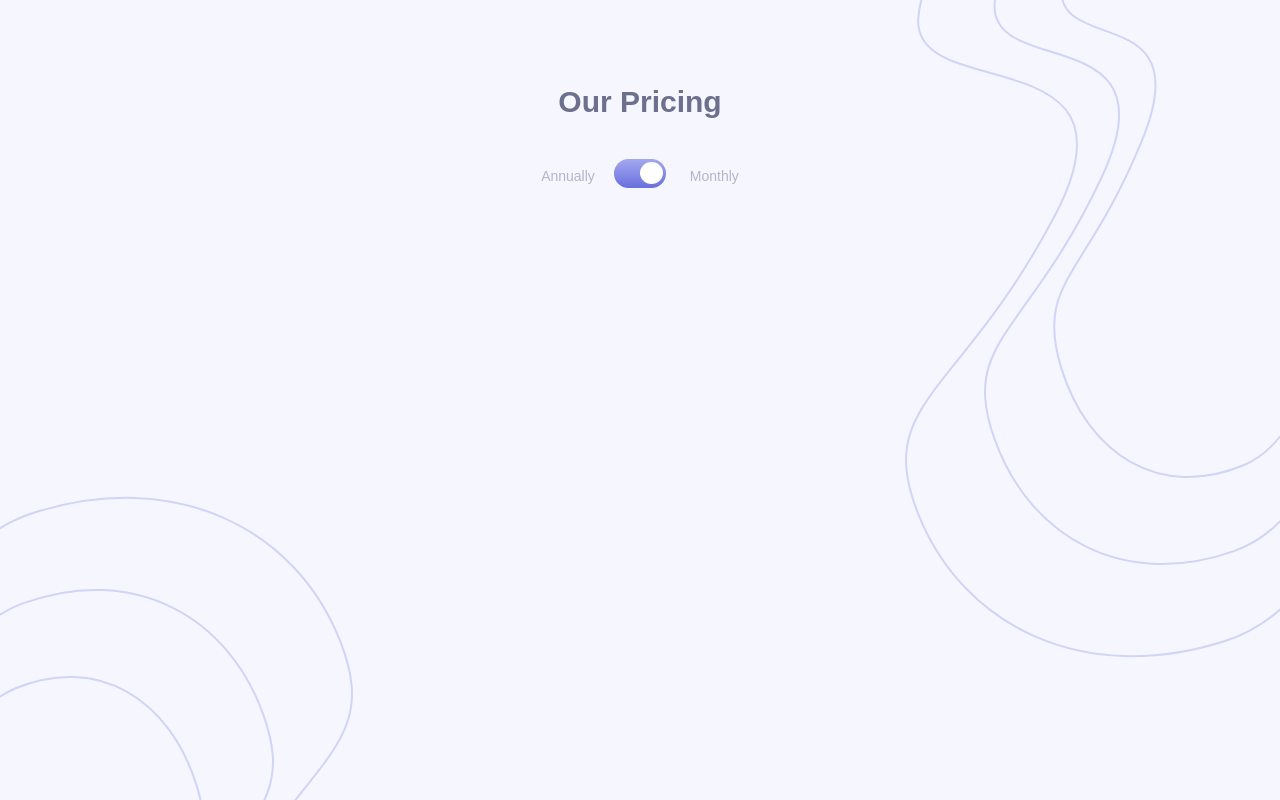
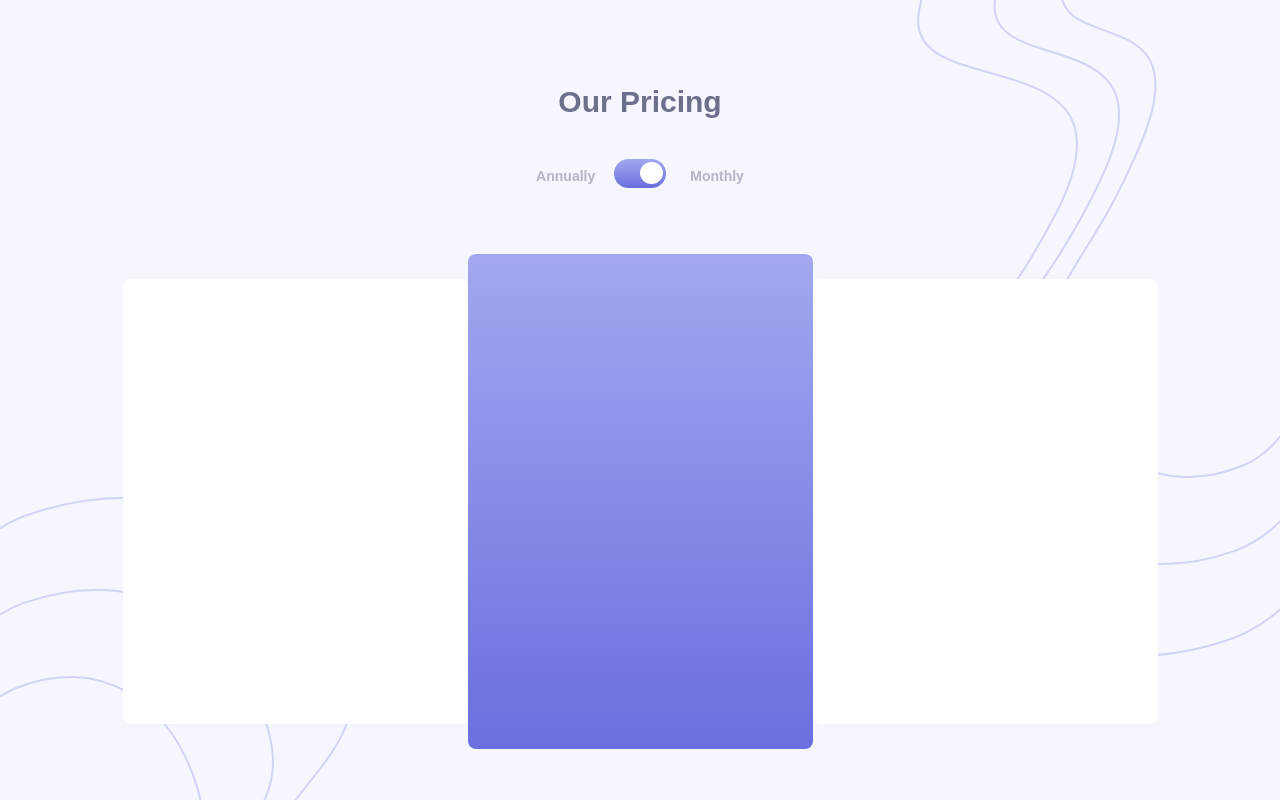
Before and after one commit to John9927/pricing-angular, an Angular app: page / in a window 1280 px wide. Built offline with nearby package versions, Linux system fonts and the light colour scheme.

Commit message:
add structure of the cards

```diff
--- a/src/app/app.component.html
+++ b/src/app/app.component.html
@@ -13,4 +13,14 @@
     </label>
     <span class="container__switch__label__monthly">Monthly</span>
   </div>
+
+  <div class="container__card">
+    <div class="container__card1">
+      <div class="card1"></div>
+    </div>
+    <div class="card2"></div>
+    <div class="container__card3">
+      <div class="card3"></div>
+    </div>
+  </div>
 </div>
--- a/src/app/app.component.scss
+++ b/src/app/app.component.scss
@@ -37,6 +37,7 @@
 
 .container__switch {
   display: flex;
+  margin-bottom: 65px;
 }
 
 .container__switch__label__annually {
@@ -45,6 +46,7 @@
   margin-right: 30px;
   color: hsl(234, 14%, 74%);
   font-size: 14px;
+  font-weight: bold;
 }
 
 .switch {
@@ -113,4 +115,32 @@ input:checked + .slider:before {
   margin-left: 15px;
   color: hsl(234, 14%, 74%);
   font-size: 14px;
+  font-weight: bold;
 }
+
+// Card
+
+.container__card {
+  display: flex;
+}
+
+.card2 {
+  background: linear-gradient(hsl(236, 72%, 79%), hsl(237, 63%, 64%));
+  height: 495px;
+  width: 345px;
+  border-radius: 8px;
+}
+
+.container__card3, .container__card1 {
+  display: flex;
+  height: 495px;
+  justify-content: center;
+  align-items: center;
+}
+
+.card3, .card1 {
+  background: white;
+  height: 445px;
+  width: 345px;
+  border-radius: 8px;
+}
```
